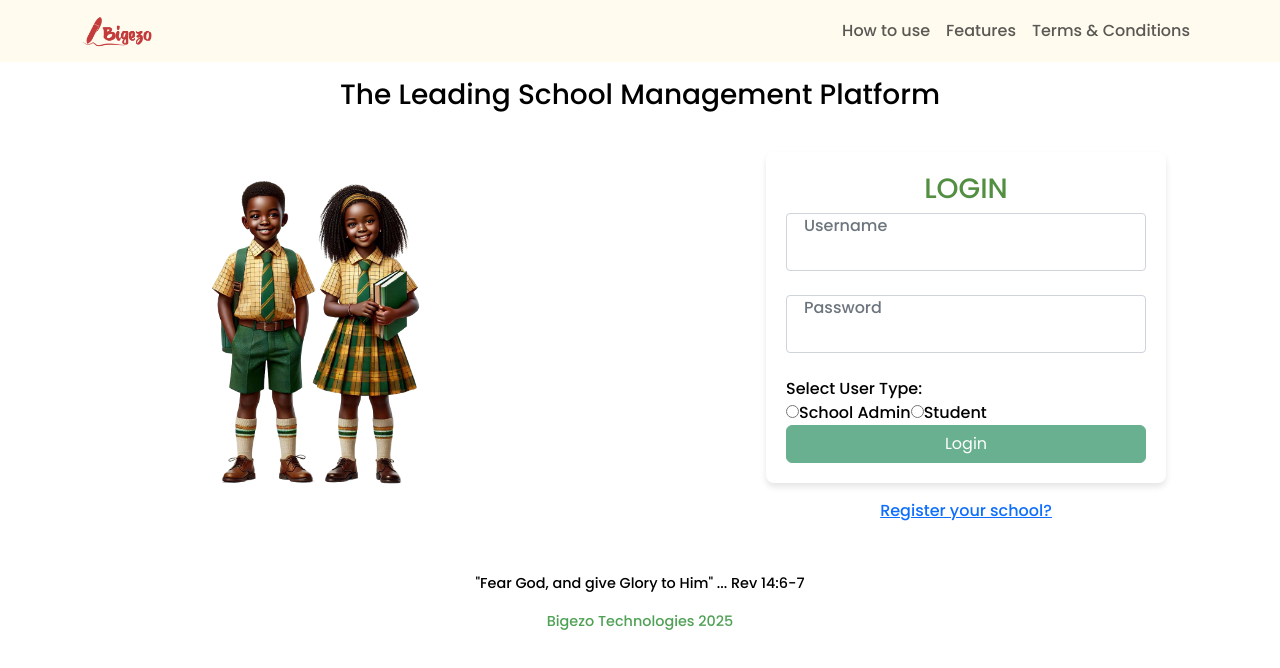
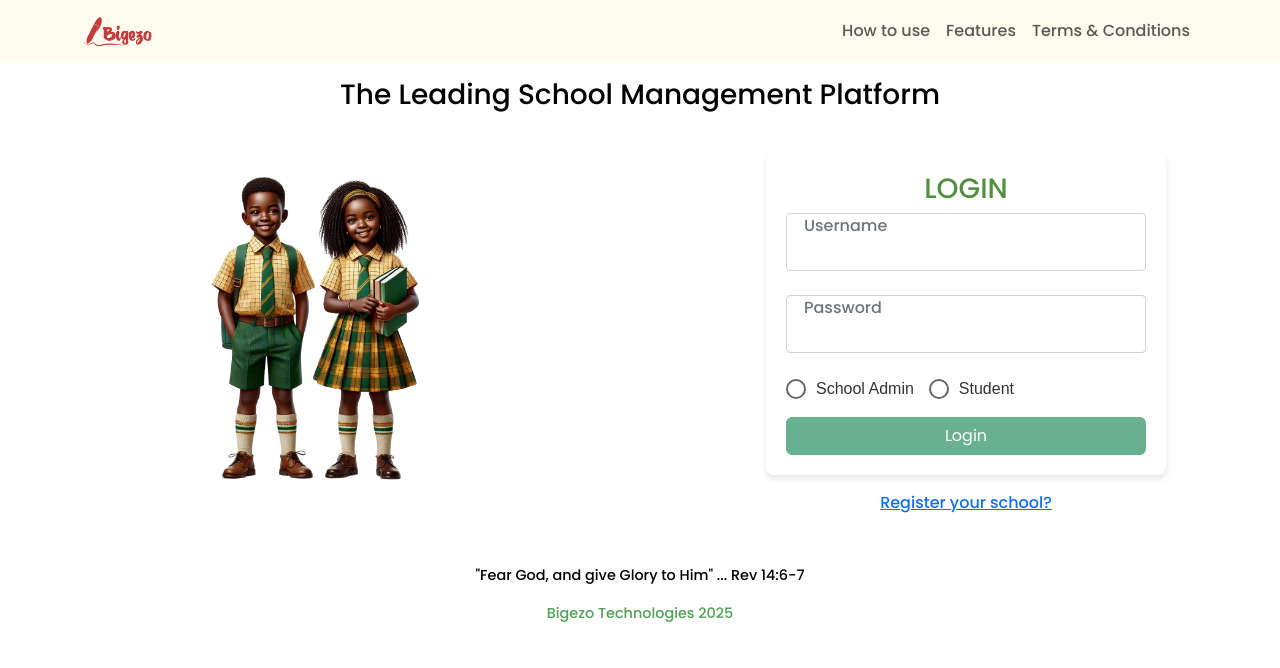
Before and after one commit to bigezoacademy/bigezofrontend, an Angular app: page / in a window 1280 px wide. Shown: the top 668 px of the page. Built offline with nearby package versions, Linux system fonts and the light colour scheme.

Commit message:
working student login and show name

```diff
--- a/src/app/login/login.component.css
+++ b/src/app/login/login.component.css
@@ -0,0 +1,76 @@
+/* Base styles */
+.form-group {
+  font-family: Arial, sans-serif;
+}
+
+.form-group div {
+  display: flex;
+  align-items: center;
+  gap: 15px; /* Space between radio buttons */
+  margin-top: 5px;
+}
+
+/* Hide the default radio button */
+input[type="radio"] {
+  display: none;
+}
+
+/* Create a custom styled radio button */
+input[type="radio"] + label {
+  position: relative;
+  display: flex;
+  align-items: center;
+  padding-left: 30px;
+  cursor: pointer;
+  font-size: 16px;
+  color: #333;
+  transition: color 0.3s ease;
+}
+
+input[type="radio"] + label::before {
+  content: "";
+  position: absolute;
+  left: 0;
+  top: 50%;
+  transform: translateY(-50%);
+  width: 20px;
+  height: 20px;
+  border: 2px solid #666;
+  border-radius: 50%;
+  background-color: #fff;
+  transition: all 0.3s ease;
+}
+
+/* Checked state */
+input[type="radio"]:checked + label::before {
+  border-color: #058817; /* Primary color */
+  background-color: #058817;
+}
+
+input[type="radio"]:checked + label::after {
+  content: "";
+  position: absolute;
+  left: 7px;
+  top: 50%;
+  transform: translateY(-50%);
+  width: 10px;
+  height: 10px;
+  background-color: #fff;
+  border-radius: 50%;
+}
+
+/* Hover and focus effects */
+input[type="radio"] + label:hover::before,
+input[type="radio"]:focus + label::before {
+  border-color: #058817;
+}
+
+input[type="radio"] + label:hover {
+}
+
+/* Error message styling */
+.text-danger {
+  color: #dc3545;
+  font-size: 14px;
+  margin-top: 5px;
+}
--- a/src/app/login/login.component.html
+++ b/src/app/login/login.component.html
@@ -45,8 +45,7 @@
     </div>
 
     <!-- User Type Selection -->
-    <div class="form-group mt-3">
-      <label for="userType">Select User Type:</label>
+    <div class="form-group my-3">
       <div>
         <input
           type="radio"
--- a/src/app/login/login.component.ts
+++ b/src/app/login/login.component.ts
@@ -65,10 +65,16 @@ export class LoginComponent {
 
         if (this.userType === 'student'){
          this.userId=res.data.studentId;
+         const schoolAdminId = res.data.schoolAdminId;
+         const firstName=res.data.firstName;
+         const lastName=res.data.lastName;
          this.role="ROLE_USER";
          localStorage.setItem('Token', token);
          localStorage.setItem('id', this.userId);
          localStorage.setItem('Role', this.role);
+         localStorage.setItem('schoolAdminId', schoolAdminId.toString());
+         localStorage.setItem('firstName',firstName);
+         localStorage.setItem('lastName',lastName);
         }
         else{
          this.userId = res.data.userId;
--- a/src/app/pages/layout/layout.component.html
+++ b/src/app/pages/layout/layout.component.html
@@ -3,7 +3,7 @@
   <div class="sidebar" [ngClass]="{ show: sidebarVisible }">
     <button class="close-btn" (click)="toggleSidebar()">×</button>
     <img src="logo.png" alt="Logo" class="mb-4" style="width: 120px" />
-    <a (click)="home()">
+    <a (click)="home()" *ngIf="accounttype === 'ROLE_ADMIN'">
       <i class="bi me-2 bi-graph-up-arrow"></i> Analytics
     </a>
     <a
@@ -108,7 +108,7 @@
         <button class="btn btn-outline-dark me-3" (click)="logout()">
           Logout
         </button>
-        <span class="me-2">Claire Ochola</span>
+        <span class="me-2">{{ name }}</span>
         <i class="bi bi-person-circle" style="font-size: 1.5rem"></i>
       </div>
     </div>
--- a/src/app/pages/layout/layout.component.ts
+++ b/src/app/pages/layout/layout.component.ts
@@ -19,6 +19,7 @@ export class LayoutComponent {
     this.sidebarVisible = !this.sidebarVisible;
   }
 accounttype:any=localStorage.getItem("Role");
+name:any=localStorage.getItem("firstName")+" "+localStorage.getItem("lastName");
 
 ngOnInit(): void {
 
--- a/src/app/pages/sidenav-functions/requirements/requirements.component.html
+++ b/src/app/pages/sidenav-functions/requirements/requirements.component.html
@@ -20,7 +20,7 @@
 
   <div class="col-md-3 col-6">
     <div class="mb-3">
-      <label for="level" class="form-label">Class Level</label>
+      <label for="level" class="form-label">Class</label>
       <select id="level" class="form-select" [(ngModel)]="mylevel">
         <option *ngFor="let level of levels" [value]="level">
           {{ level }}
--- a/src/app/pages/sidenav-functions/requirements/requirements.component.ts
+++ b/src/app/pages/sidenav-functions/requirements/requirements.component.ts
@@ -9,36 +9,56 @@ import { FormsModule } from '@angular/forms';
   imports: [CommonModule, FormsModule],
   templateUrl: './requirements.component.html',
   styleUrls: ['./requirements.component.css'],
-  providers: [DecimalPipe]
+  providers: [DecimalPipe],
 })
 export class RequirementsComponent {
-  accounttype: any = localStorage.getItem("Role");
+  accounttype: any = localStorage.getItem('Role');
   requirementsUrl: string = 'http://localhost:8080/api/requirements';
   requirements: any[] = []; // To store fetched requirements
-  myyear: number = 2025;  // Default year as number
-  mylevel: string = '5';  // Default level as string
-  myterm: number = 1;     // Default term as number
+  myyear: number = 2025; // Default year as number
+  mylevel: string = ''; // Default level as string
+  myterm: number = 1; // Default term as number
   myschool: string = '';
-  schoolAdminId: number = localStorage.getItem("id") ? Number(localStorage.getItem("id")) : 0;
+  schoolAdminId: number = 0; // Ensure schoolAdminId is a number
 
   // Edit mode flag
   isEditMode: boolean = false;
-  currentRequirement: any = null;  // To store the current requirement being edited
+  currentRequirement: any = null; // To store the current requirement being edited
 
   // Message for success or error
   message: string = ''; // To show success/error messages
   messageType: string = ''; // To determine the type of message ('success' or 'error')
 
   // Define the possible values for year, term, and level
-  years: number[] = [2025, 2024];  // Example years
-  terms: number[] = [1, 2, 3];              // Example terms
+  years: number[] = [2025, 2024]; // Example years
+  terms: number[] = [1, 2, 3]; // Example terms
   levels: string[] = ['1', '2', '3', '4', '5', '6', '7']; // Example levels
 
   private http = inject(HttpClient);
 
   // This method will be called when the "Show All" button is clicked
   showrequirements() {
-    this.isEditMode= false;
+    this.isEditMode = false;
+
+    // Retrieve chosen role and set schoolAdminId based on the role
+    const chosenrole: string = localStorage.getItem('Role') || '';
+    if (chosenrole === 'ROLE_USER') {
+      this.schoolAdminId = parseInt(localStorage.getItem('schoolAdminId') || '0');
+    } else if (chosenrole === 'ROLE_ADMIN') {
+      this.schoolAdminId = parseInt(localStorage.getItem('id') || '0');
+    }
+
+    // Validate schoolAdminId
+    if (isNaN(this.schoolAdminId) || this.schoolAdminId <= 0) {
+      console.error('Invalid schoolAdminId value.');
+      this.message = 'Invalid schoolAdminId value.';
+      this.messageType = 'error';
+      return;
+    }
+
+
+
+    // Fetch requirements
     this.http
       .get<any[]>(this.requirementsUrl, {
         params: {
@@ -51,7 +71,7 @@ export class RequirementsComponent {
       .subscribe({
         next: (data) => {
           this.requirements = data;
-
+          console.log(`Chosen school admin id. --- ${this.schoolAdminId}`);
           // Check if no data was returned
           if (this.requirements.length === 0) {
             this.message = 'No data found'; // Set error message
@@ -61,14 +81,13 @@ export class RequirementsComponent {
           }
         },
         error: (err) => {
-          this.requirements=[];
-          console.error('Error fetching requirements', err);
-          this.message = 'Error fetching data, please try again.'; // Set error message on failure
+          this.requirements = [];
+          console.error('Error fetching requirements', this.schoolAdminId);
+          this.message = `Error fetching data, please try again. --- ${this.schoolAdminId}`; // Set error message on failure
           this.messageType = 'error'; // Set message type to error
         },
       });
   }
-
 
 
   // Trigger the edit mode with a specific requirement
@@ -88,7 +107,10 @@ export class RequirementsComponent {
 
     // Proceed with updating if the form is valid
     this.http
-      .put<any>(`${this.requirementsUrl}/${this.currentRequirement.id}?schoolAdminId=${this.schoolAdminId}`, this.currentRequirement)
+      .put<any>(
+        `${this.requirementsUrl}/${this.currentRequirement.id}?schoolAdminId=${this.schoolAdminId}`,
+        this.currentRequirement
+      )
       .subscribe({
         next: (updatedRequirement) => {
           this.isEditMode = false;
@@ -106,9 +128,16 @@ export class RequirementsComponent {
 
   // Helper method to check if the form is invalid
   isFormInvalid() {
-    return !this.currentRequirement.item || !this.currentRequirement.description || !this.currentRequirement.unitCost || !this.currentRequirement.level || !this.currentRequirement.term || !this.currentRequirement.year || !this.currentRequirement.quantity;
+    return (
+      !this.currentRequirement.item ||
+      !this.currentRequirement.description ||
+      !this.currentRequirement.unitCost ||
+      !this.currentRequirement.level ||
+      !this.currentRequirement.term ||
+      !this.currentRequirement.year ||
+      !this.currentRequirement.quantity
+    );
   }
-
 
   // Cancel the edit mode
   cancelEdit() {
@@ -119,11 +148,13 @@ export class RequirementsComponent {
 
   deleteRequirement(requirementId: number) {
     if (confirm('Are you sure you want to delete this requirement?')) {
-      this.http.delete(`${this.requirementsUrl}/${requirementId}?schoolAdminId=${this.schoolAdminId}`).subscribe({
+      this.http
+        .delete(`${this.requirementsUrl}/${requirementId}?schoolAdminId=${this.schoolAdminId}`)
+        .subscribe({
           next: () => {
             this.message = 'Requirement deleted successfully!';
             this.messageType = 'success';
-          this.showrequirements();  // Refresh the list of requirements
+            this.showrequirements(); // Refresh the list of requirements
           },
           error: (err) => {
             console.error('Error deleting requirement', err);
@@ -137,7 +168,7 @@ export class RequirementsComponent {
   // Calculate the grand total for all requirements
   calculateGrandTotal(): number {
     return this.requirements.reduce((total, requirement) => {
-      return total + (requirement.unitCost * requirement.quantity);
+      return total + requirement.unitCost * requirement.quantity;
     }, 0);
   }
 
--- a/src/app/pages/sidenav-functions/student/student.component.html
+++ b/src/app/pages/sidenav-functions/student/student.component.html
@@ -1,5 +1,5 @@
 <!-- Dropdown menus for Year, Term, and Class inside a row -->
-<div class="row mb-4">
+<div class="row mb-4" *ngIf="accounttype === 'ROLE_ADMIN'">
   <div class="col-md-3 col-6">
     <div class="mb-3">
       <label for="year" class="form-label">Year</label>
@@ -57,7 +57,9 @@
 
 <!-- Conditionally display students or edit UI -->
 <div *ngIf="!isEditMode">
-  <h3 class="text-success p-3">Students</h3>
+  <h3 class="text-success p-3" *ngIf="accounttype === 'ROLE_ADMIN'">
+    Students
+  </h3>
   <!-- Students Table -->
   <div *ngIf="student.length > 0">
     <div class="table-responsive mb-3">
```
Lines whose indentation alone changed are shown as unchanged.
